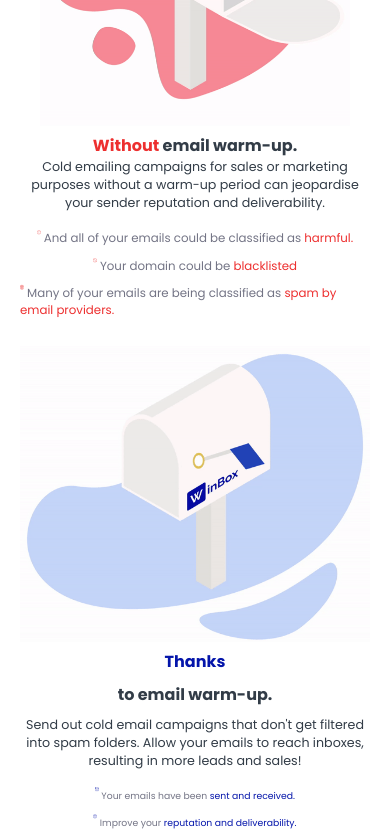
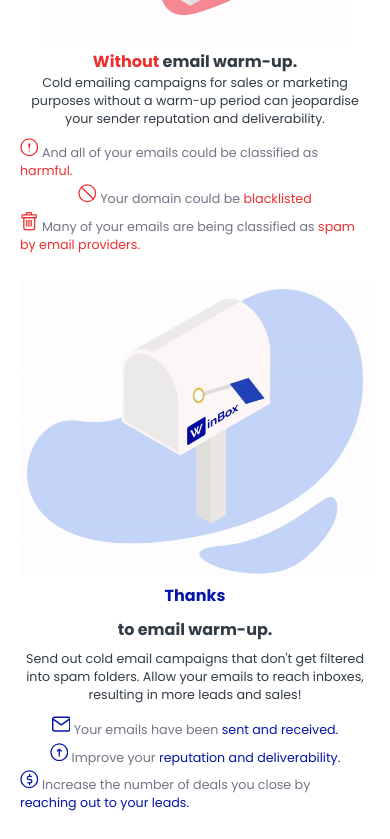
Before and after one commit to Mr-Nayra/WinboxHomepage, a React (Create React App) app: page /home in a window 390 px wide. Shown: the part 1400-2239 px from the top of the page. Built offline with nearby package versions, Linux system fonts and the light colour scheme.

Commit message:
Mobile responsove 10

```diff
--- a/src/components/Elements/Header/Header.module.css
+++ b/src/components/Elements/Header/Header.module.css
@@ -40,7 +40,7 @@
 .dropdownContent {
   position: absolute;
   left: 0;
-  margin-top: 4vh;
+  margin-top: 3vh;
   width: 100vw;
   height: 10vh;
   min-width: 160px;
--- a/src/components/Screens/Login/Carousel/owl.module.css
+++ b/src/components/Screens/Login/Carousel/owl.module.css
@@ -36,4 +36,8 @@
     width: 23%;
     padding: 3vh 0;
   }
+
+  .div {
+    height: 10vh;
+  }
 }
--- a/src/components/Screens/Login/Significance/Icons/CautionIcon.js
+++ b/src/components/Screens/Login/Significance/Icons/CautionIcon.js
@@ -1,7 +1,7 @@
 const Icon = (props) => {
   return (
     <svg
-      width="1vw"
+      width="2.2vh"
       height="2.2vh"
       viewBox="0 0 28 29"
       fill="none"
--- a/src/components/Screens/Login/Significance/Icons/DolarIcon.js
+++ b/src/components/Screens/Login/Significance/Icons/DolarIcon.js
@@ -1,7 +1,7 @@
 const Icon = (props) => {
   return (
     <svg
-      width="1vw"
+      width="2.2vh"
       height="2.2vh"
       viewBox="0 0 28 29"
       fill="none"
--- a/src/components/Screens/Login/Significance/Icons/ImproveIcon.js
+++ b/src/components/Screens/Login/Significance/Icons/ImproveIcon.js
@@ -1,7 +1,7 @@
 const Icon = (props) => {
   return (
     <svg
-      width="1vw"
+      width="2.2vh"
       height="2.2vh"
       viewBox="0 0 28 29"
       fill="none"
--- a/src/components/Screens/Login/Significance/Icons/MessageIcon.js
+++ b/src/components/Screens/Login/Significance/Icons/MessageIcon.js
@@ -1,7 +1,7 @@
 const Icon = (props) => {
   return (
     <svg
-      width="1vw"
+      width="2.2vh"
       height="2.2vh"
       viewBox="0 0 25 21"
       fill="none"
--- a/src/components/Screens/Login/Significance/Icons/RestrictedIcon.js
+++ b/src/components/Screens/Login/Significance/Icons/RestrictedIcon.js
@@ -1,7 +1,7 @@
 const Icon = (props) => {
   return (
     <svg
-      width="1vw"
+      width="2.2vh"
       height="2.2vh"
       viewBox="0 0 28 29"
       fill="none"
--- a/src/components/Screens/Login/Significance/Icons/TrashIcon.js
+++ b/src/components/Screens/Login/Significance/Icons/TrashIcon.js
@@ -1,7 +1,7 @@
 const Icon = (props) => {
   return (
     <svg
-      width="1vw"
+      width="2.2vh"
       height="2.2vh"
       viewBox="0 0 25 29"
       fill="none"
--- a/src/components/Screens/Login/Significance/Significance.module.css
+++ b/src/components/Screens/Login/Significance/Significance.module.css
@@ -128,12 +128,12 @@
   }
 
   .step {
-    font-size: 1.4vh;
+    font-size: 1.5vh;
     padding: 0.25vh 0;
   }
 
   .stepb {
-    font-size: 1.1vh;
+    font-size: 1.5vh;
     padding: 0.25vh 0;
   }
 }
```
